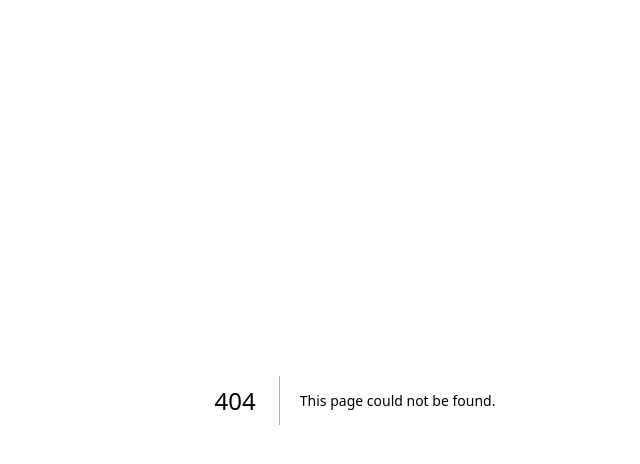
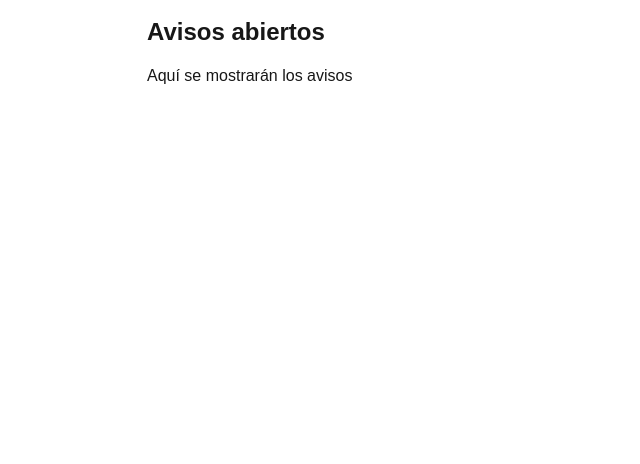
Before and after one commit to IVAN-CEOTROPICA/Ceotropica-app, a Next.js app: page /avisos in a window 1280 px wide. Before the commit this address had no page. Shown: the top 464 px of the page, without its empty margins (285-925 px from the left). Built offline with nearby package versions, Linux system fonts and the light colour scheme.

Commit message:
Listar avisos abiertos

```diff
--- /dev/null
+++ b/app/avisos/page.tsx
@@ -0,0 +1,8 @@
+export default function AvisosPage() {
+  return (
+    <main className="p-4 max-w-md mx-auto">
+      <h1 className="text-2xl font-bold mb-4">Avisos abiertos</h1>
+      <p>Aquí se mostrarán los avisos</p>
+    </main>
+  );
+}
```
